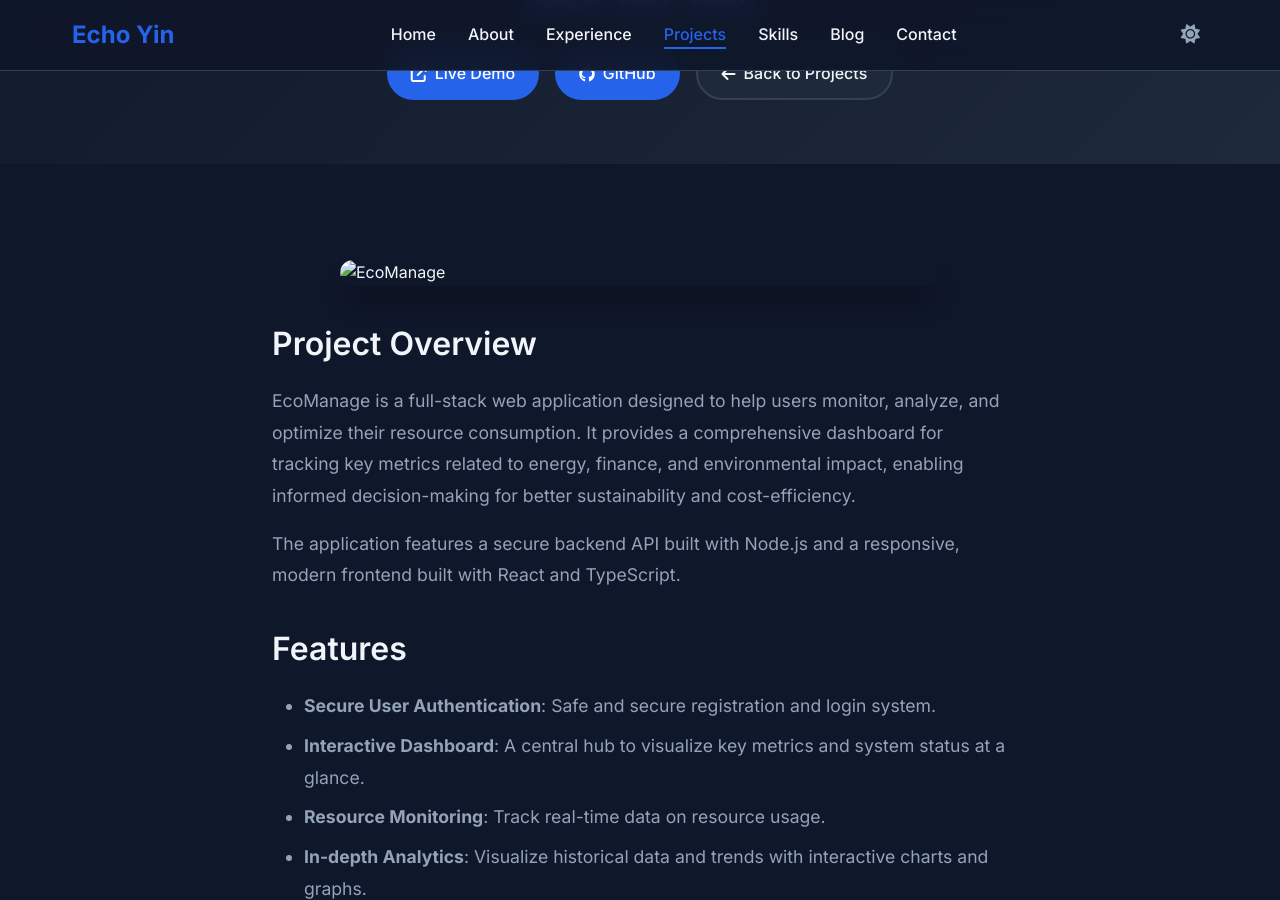
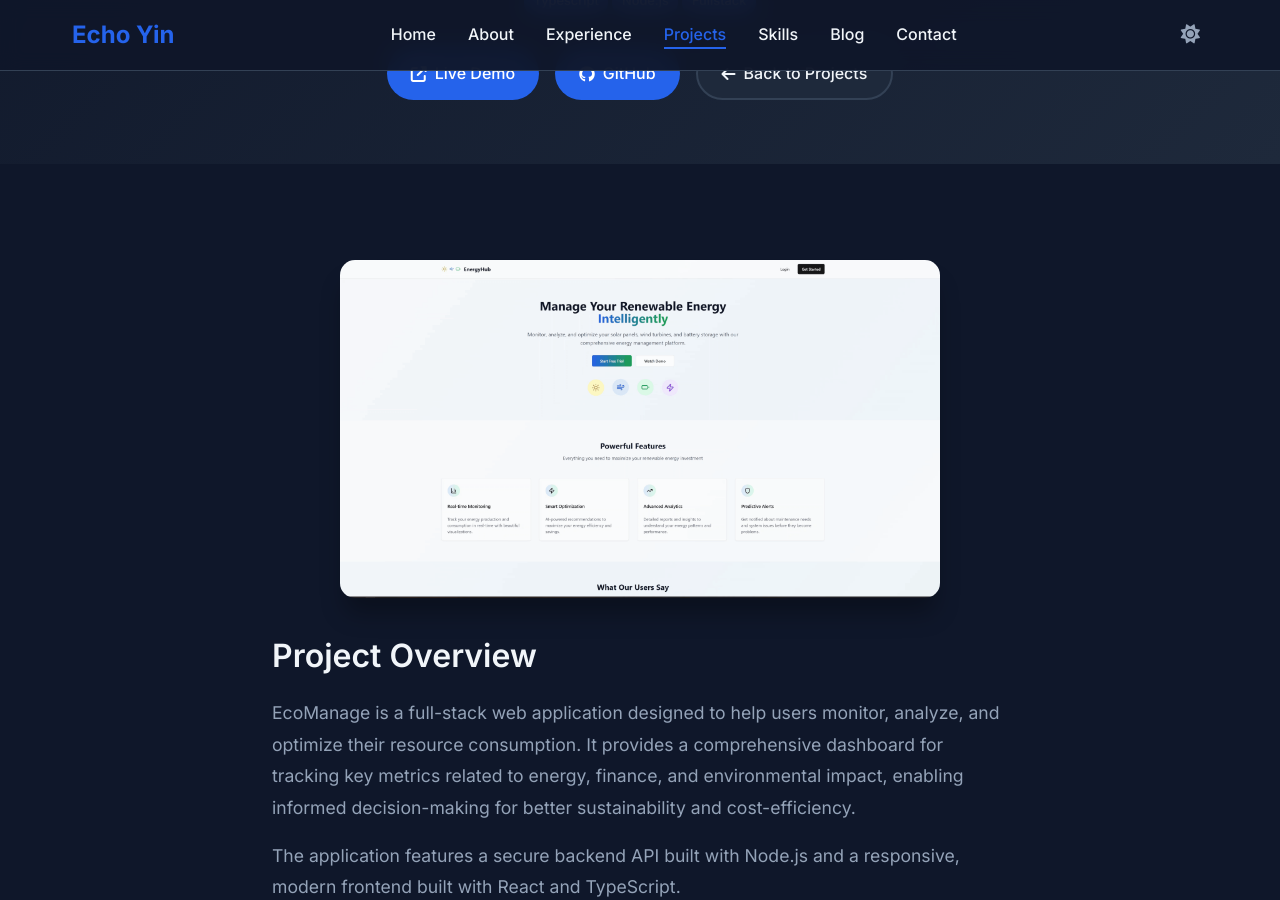
Before and after one commit to e-choness/portfolio-site, a Jekyll site: the page built from _projects/ecommerce-platform.md, in a window 1280 px wide and 900 px high, scrolled down 614 px. Built offline with Jekyll 4.4.1, drawn with Linux system fonts in a browser that asks for light colours.

Commit message:
Fix broken images in projects

```diff
--- a/_layouts/post.html
+++ b/_layouts/post.html
@@ -30,7 +30,7 @@ layout: blog
             </span>
         </div>
         {% if page.image %}
-        <img src="{{ page.image }}" alt="{{ page.title }}" style="max-width: 100%; height: 300px; object-fit: cover; border-radius: 15px; margin-top: 2rem; box-shadow: var(--shadow-lg);">
+        <img src="{{ page.image | relative_url }}" alt="{{ page.title }}" style="max-width: 100%; height: 300px; object-fit: cover; border-radius: 15px; margin-top: 2rem; box-shadow: var(--shadow-lg);">
         {% endif %}
     </div>
 </div>
--- a/_layouts/project.html
+++ b/_layouts/project.html
@@ -14,7 +14,7 @@
     <meta property="og:description" content="{{ page.description }}">
     <meta property="og:type" content="article">
     <meta property="og:url" content="{{ site.url }}{{ site.baseurl }}{{ page.url }}">
-    <meta property="og:image" content="{{ page.image }}">
+    <meta property="og:image" content="{{ page.image | relative_url }}">
 
     <!-- CSS Libraries -->
     <link href="https://cdnjs.cloudflare.com/ajax/libs/aos/2.3.4/aos.css" rel="stylesheet">
@@ -427,7 +427,7 @@
     <!-- Project Content -->
     <main class="project-content">
         {% if page.image %}
-        <img src="{{ page.image }}" alt="{{ page.title }}" class="project-image">
+        <img src="{{ page.image | relative_url }}" alt="{{ page.title }}" class="project-image">
         {% endif %}
 
         {{ content }}
```
